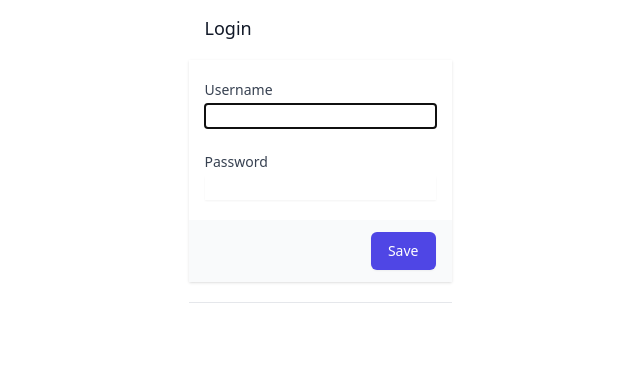
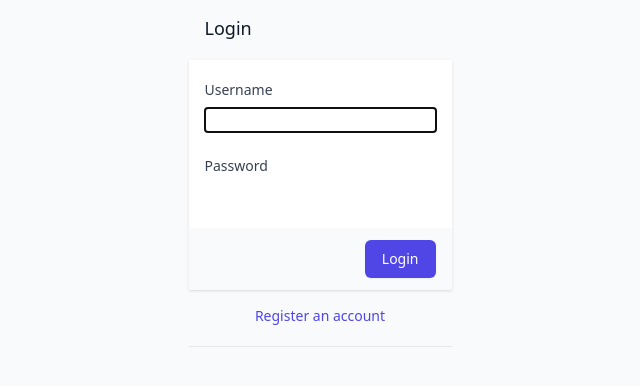
Before and after one commit to spacesick/notifi, a Django app: page /login/ in a window 1280 px wide. Shown: the top 386 px of the page, without its empty margins (320-960 px from the left). Run offline with Django 4.2, Linux system fonts and the light colour scheme; some libraries are stand-ins or nearby versions.

Commit message:
Update all templates

```diff
--- a/listing/forms.py
+++ b/listing/forms.py
@@ -8,7 +8,7 @@
 class ListingForm(forms.ModelForm):
 
     class Meta:
-        text_input_style = 'focus:ring-indigo-500 focus:border-indigo-500 flex-1 block rounded-md w-full border-gray-300'
+        text_input_style = 'focus:ring-indigo-500 focus:border-indigo-500 flex-1 block rounded-md w-full border-gray-300 px-2 py-1'
         model = Listing
         fields = [
             # 'url',
--- a/templates/create_listing.html
+++ b/templates/create_listing.html
@@ -8,7 +8,7 @@
   <script src="https://cdn.tailwindcss.com"></script>
 </head>
 
-<body>
+<body class="bg-slate-50">
   <div>
     <div class="grid m-auto max-w-max">
       <div>
--- a/templates/delete_listing.html
+++ b/templates/delete_listing.html
@@ -9,7 +9,7 @@
   <script src="https://cdn.tailwindcss.com"></script>
 </head>
 
-<body>
+<body class="bg-slate-50">
 
   <div>
     <div class="grid m-auto max-w-max">
--- a/templates/login.html
+++ b/templates/login.html
@@ -8,7 +8,7 @@
   <script src="https://cdn.tailwindcss.com"></script>
 </head>
 
-<body>
+<body class="bg-slate-50">
   <div>
     <div class="grid m-auto max-w-max">
       <div>
@@ -36,10 +36,10 @@
 
               <div class="grid grid-cols-3 gap-6">
                 <div class="col-span-3">
-                  <label class="block text-sm font-medium text-gray-700">
+                  <label class="block text-sm font-medium text-gray-700 pb-2">
                     Username
                   </label>
-                  <div class="mt-1 flex shadow-sm">
+                  <div class="flex w-full justify-center">
                     {{ form.username }}
                   </div>
                 </div>
@@ -47,10 +47,10 @@
 
               <div class="grid grid-cols-3 gap-6">
                 <div class="col-span-3">
-                  <label class="block text-sm font-medium text-gray-700">
+                  <label class="block text-sm font-medium text-gray-700 pb-2">
                     Password
                   </label>
-                  <div class="mt-1 flex shadow-sm">
+                  <div class="flex w-full justify-center">
                     {{ form.password }}
                   </div>
                 </div>
@@ -59,13 +59,21 @@
             </div>
             <div class="px-4 py-3 bg-gray-50 text-right">
               <input type="submit"
-                class="inline-flex justify-center py-2 px-4 border border-transparent shadow-sm text-sm font-medium rounded-md text-white bg-indigo-600 hover:bg-indigo-700 focus:outline-none focus:ring-2 focus:ring-offset-2 focus:ring-indigo-500"
-                value="Save">
+                class="inline-flex justify-center py-2 px-4 border border-transparent shadow-sm text-sm font-medium rounded-md text-white bg-indigo-600 hover:bg-indigo-700 focus:outline-none focus:ring-2 focus:ring-offset-2 focus:ring-indigo-500 transition"
+                value="Login">
               </input>
               <input type="hidden" name="next" value="{{ next }}">
             </div>
           </div>
         </form>
+        <div>
+          <div class="flex justify-center pt-4">
+            <a href="{% url 'register' %}"
+              class="text-sm font-medium text-indigo-600 hover:text-indigo-500">
+              Register an account
+            </a>
+          </div>
+        </div>
       </div>
       <div class="block">
         <div class="py-5">
```
Also changed, not shown: templates/listings.html (+7 -11 lines), templates/register.html (+6 -6 lines).
